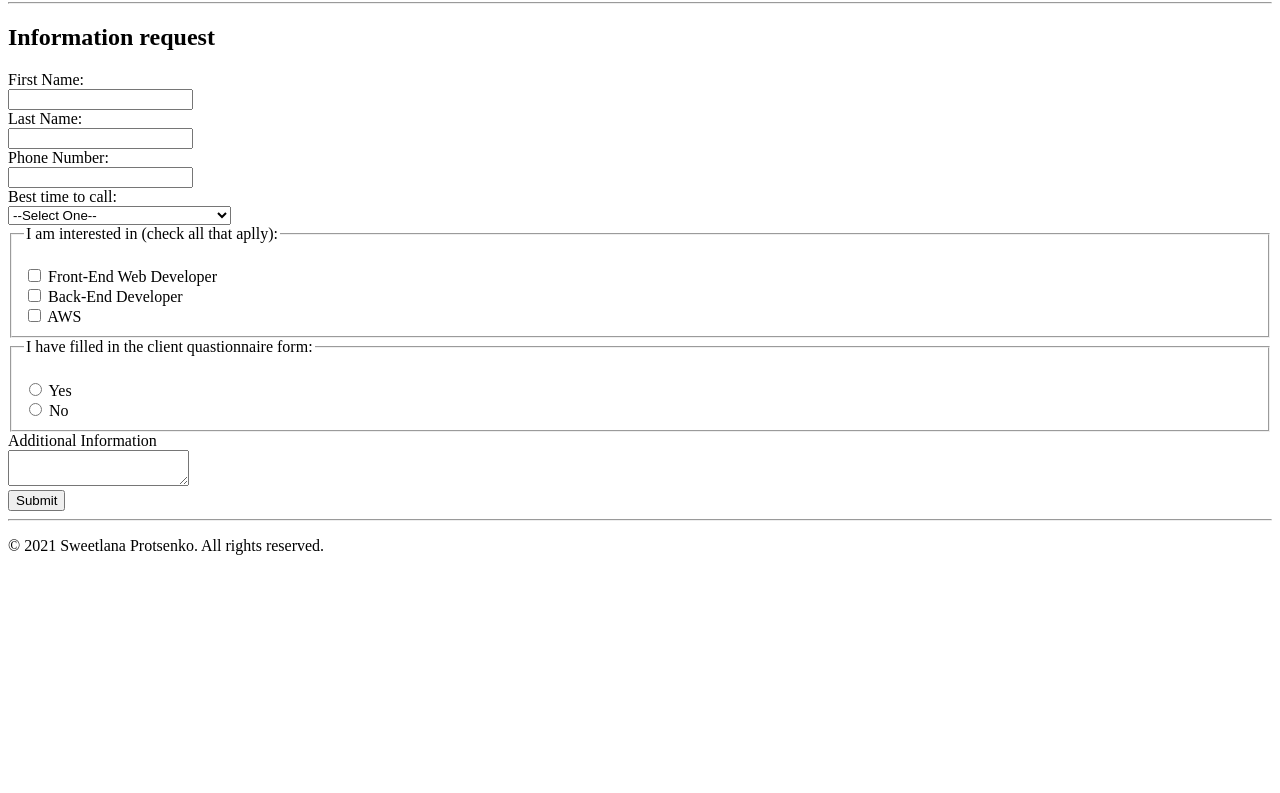
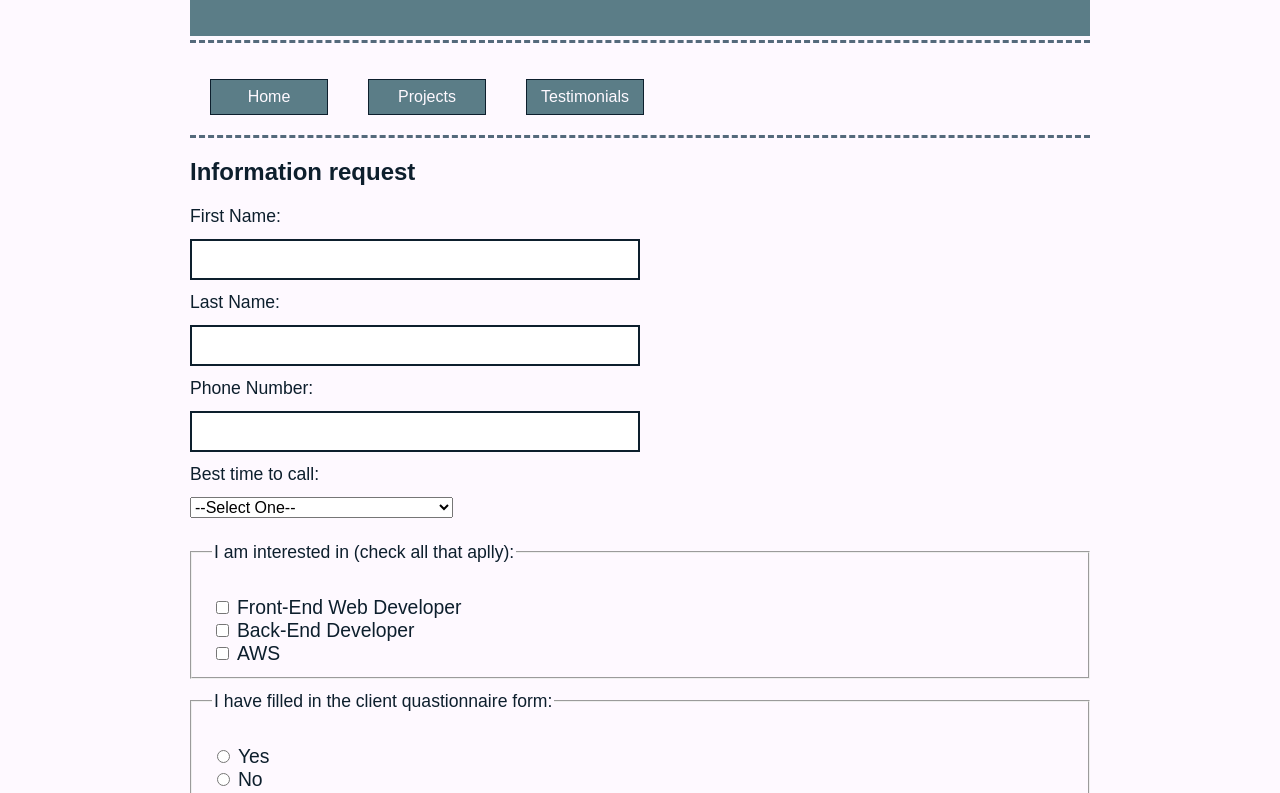
Before and after one commit to Sweetlana-pro/portfolio, a plain HTML site: page contacts.html in a window 1280 px wide. Shown: the part 114-907 px from the top of the page. Before the commit the page ends 800 px from the top, so only its background shows below. Drawn offline with Linux system fonts and the light colour scheme.

Commit message:
CSS box model

```diff
--- a/contacts.html
+++ b/contacts.html
@@ -4,17 +4,23 @@
 <html lang="en">
     <head>
         <title>contacts</title>
+        <link href="styles/main.css" rel="stylesheet" type="text/css" />
+        <link href="styles/form.css" rel="stylesheet" type="text/css" />
+
     </head>
     <body>
         <main>
             <header>
                 <h1>Contact Me</h1>
             </header>
-            <hr>
+
             <nav> <!--navigation to index.html-->
-                <a href="index.html">Home</a>
+                <p><a href="index.html">Home</a></p>
+                <p><a href="projects.html">Projects</a></p>
+                <p><a href="testimonials.html">Testimonials</a></p>
+                <div class="clear-float"></div>
             </nav>
-            <hr>
+
             <section><!--Form section-->
                 <h2>Information request</h2>
                 <form action="submit.html" method="POST">
@@ -67,7 +73,6 @@
 
         </main>
         <footer>
-            <hr />
             <p>&copy; 2021 Sweetlana Protsenko. All rights reserved.</p>
         </footer>
     </body>
--- /dev/null
+++ b/styles/form.css
@@ -0,0 +1,47 @@
+/*Form styling*/
+label,
+fieldset {
+  font-size: 1.1em;
+}
+input[type="text"] {
+  border: 2px solid #0d1f2d;
+  width: 50%;
+  padding: 8px 8px;
+  margin: 12px 0;
+  box-sizing: border-box;
+  font-size: 1.1em;
+}
+fieldset {
+  background-color: #fef9ff;
+  width: 100%;
+  padding: 12px 20px;
+  margin: 12px 0;
+  box-sizing: border-box;
+}
+select,
+textarea {
+  margin: 12px 0;
+  font-size: 1em;
+}
+input[type="submit"] {
+  font-size: 1.2em;
+  background-color: #546a7b;
+  color: #fef9ff;
+  padding: 4px 8px;
+  margin-bottom: 16px;
+}
+input[type="submit"]:hover {
+  background-color: #f2eded;
+  color: #546a7b;
+}
+textarea {
+  width: 100%;
+  height: 200px;
+  padding: 12px 20px;
+  margin: 12px 0;
+  box-sizing: border-box;
+  border: 2px solid #0d1f2d;
+  border-radius: 3px;
+  background-color: #fff;
+  resize: none;
+}
--- /dev/null
+++ b/styles/main.css
@@ -0,0 +1,53 @@
+/*
+Creator: Sweetlana Protsenko
+Date created: Jan 7,2022
+Date last modified::after
+*/
+body {
+  background-color: #fef9ff;
+  font-family: Arial, Helvetica, sans-serif;
+  color: #0d1f2d;
+  max-width: 900px;
+  margin: 0 auto;
+}
+header,
+footer {
+  background-color: #5b7d87;
+  color: #fef9ff;
+  height: 100px;
+  text-align: center;
+  padding: 30px 10px 20px 10px;
+}
+h1 {
+  font-size: 2.5em;
+}
+nav {
+  border-top: 3px dashed #546a7b;
+  border-bottom: 3px dashed #546a7b;
+  margin-top: 4px;
+}
+nav a {
+  background-color: #5b7d87;
+  color: #fef9ff;
+  padding: 8px;
+  border: thin solid #0d1f2d;
+  text-decoration: none;
+  text-align: center;
+  display: block;
+  margin: 20px;
+  width: 100px;
+  float: left;
+}
+.clear-float {
+  clear: both;
+}
+nav a:visited {
+  color: #e4c3ad;
+}
+nav a:hover {
+  background-color: #fef9ff;
+  color: #5b7d87;
+}
+nav a:active {
+  font-weight: bold;
+}
--- /dev/null
+++ b/teststyles.css
@@ -0,0 +1,14 @@
+body {
+  background-color: lightblue;
+}
+header,
+footer {
+  background-color: rgb(30, 0, 139);
+  color: white;
+}
+.border {
+  border: thick solid blue;
+}
+#experience {
+  border: thick dashed orange;
+}
```
Also changed, not shown: index.html (+42 -15 lines), projects.html (+12 -3 lines), testimonials.html (added, +34 -0 lines), main.css (added).
